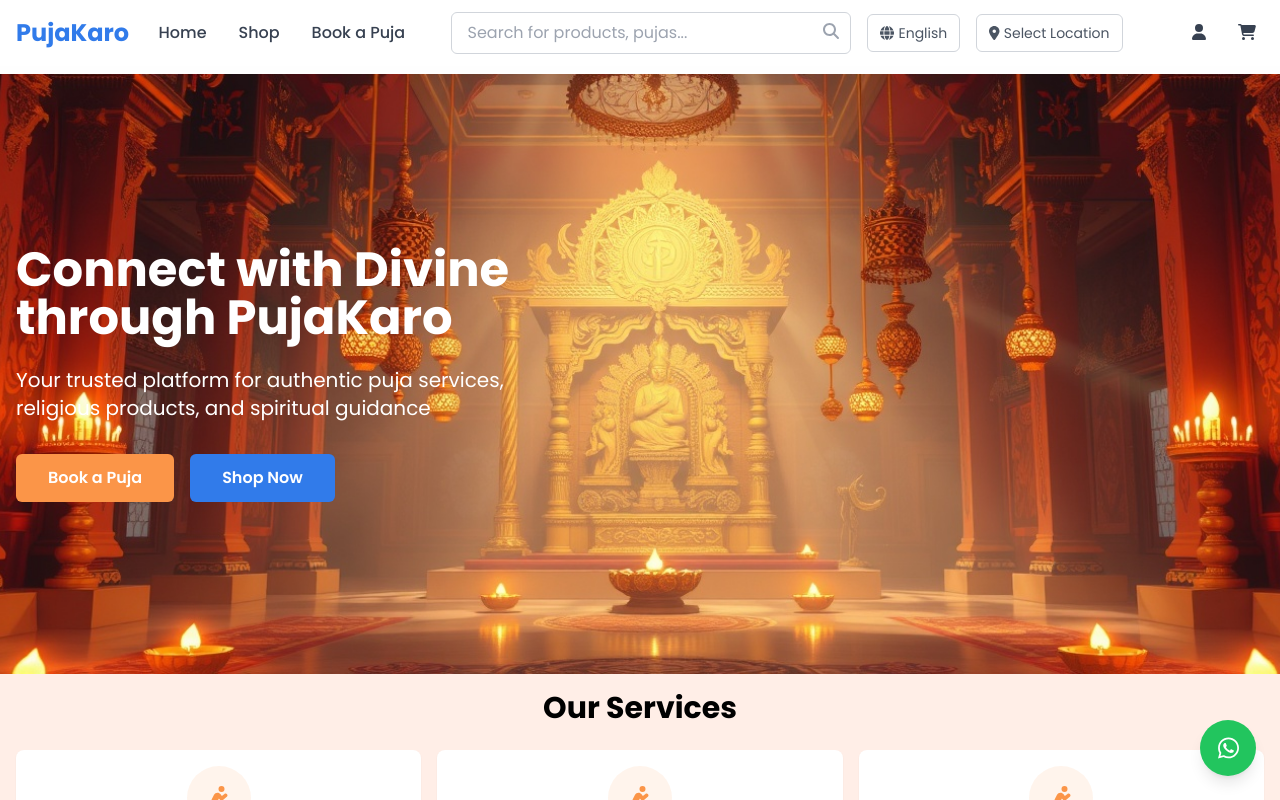
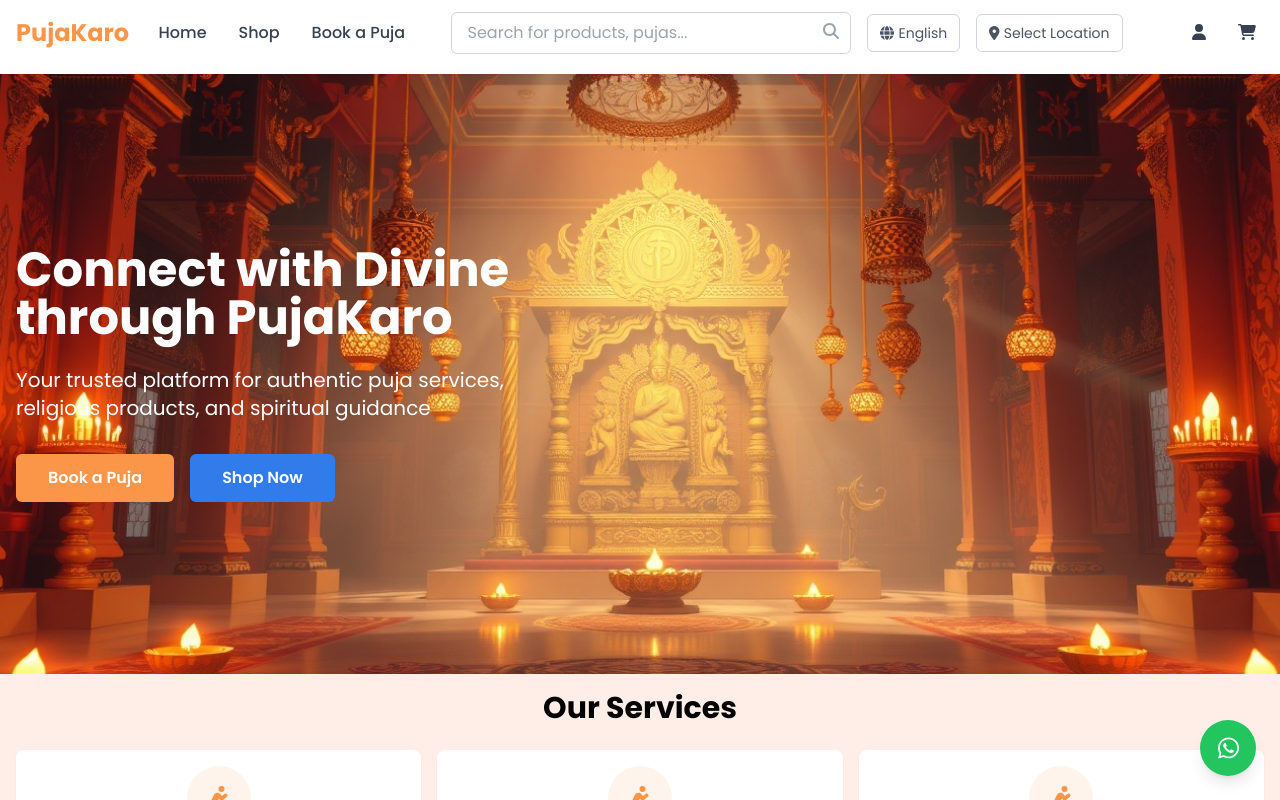
Before and after one commit to PujaKaro/frontend-vercel, a React (Vite) app: page / in a window 1280 px wide. Shown: the top 800 px of the page. Built offline with nearby package versions, Linux system fonts and the light colour scheme.

Commit message:
color change

```diff
--- a/src/components/Header.jsx
+++ b/src/components/Header.jsx
@@ -70,7 +70,7 @@
       <div className="container mx-auto px-4 py-3">
         <div className="flex items-center justify-between">
           {/* Logo */}
-          <Link to="/" className="text-xl sm:text-2xl font-bold text-[#317bea]">
+          <Link to="/" className="text-xl sm:text-2xl font-bold text-custom">
             PujaKaro
           </Link>
 
```
